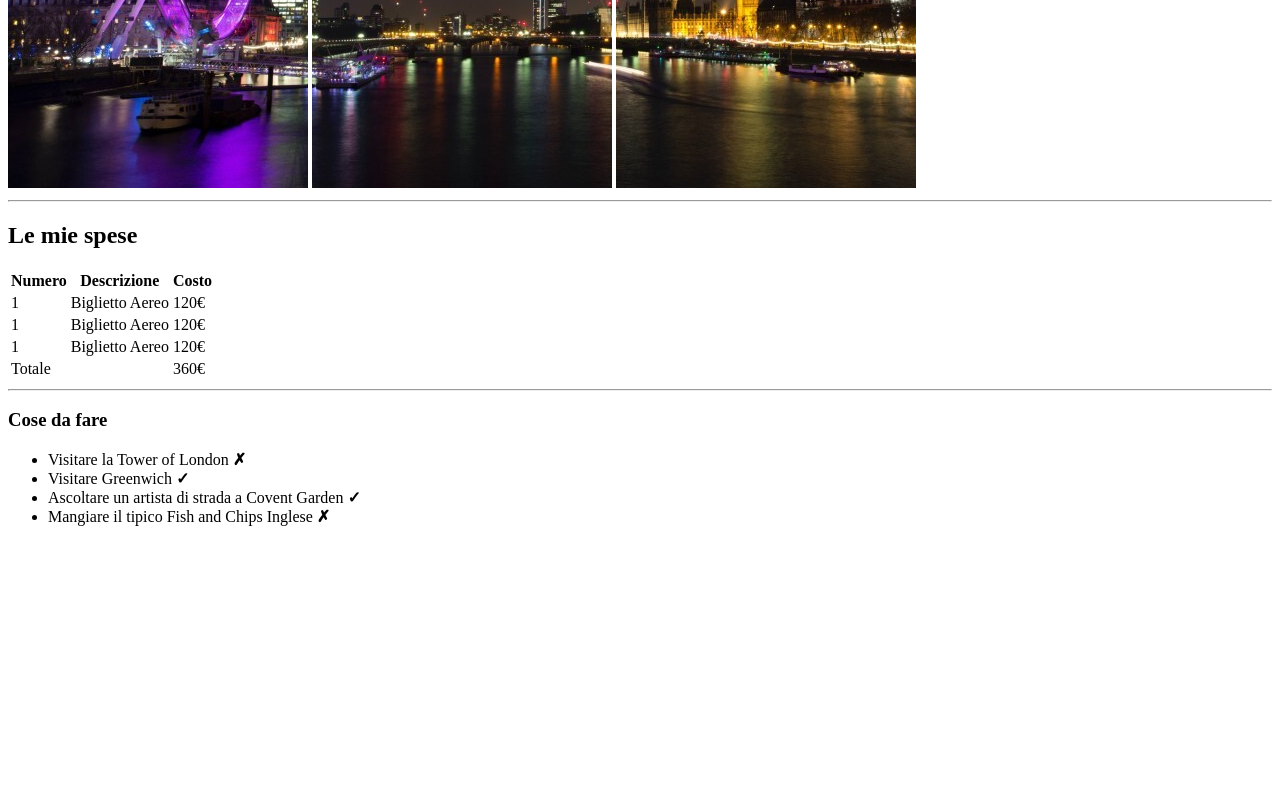
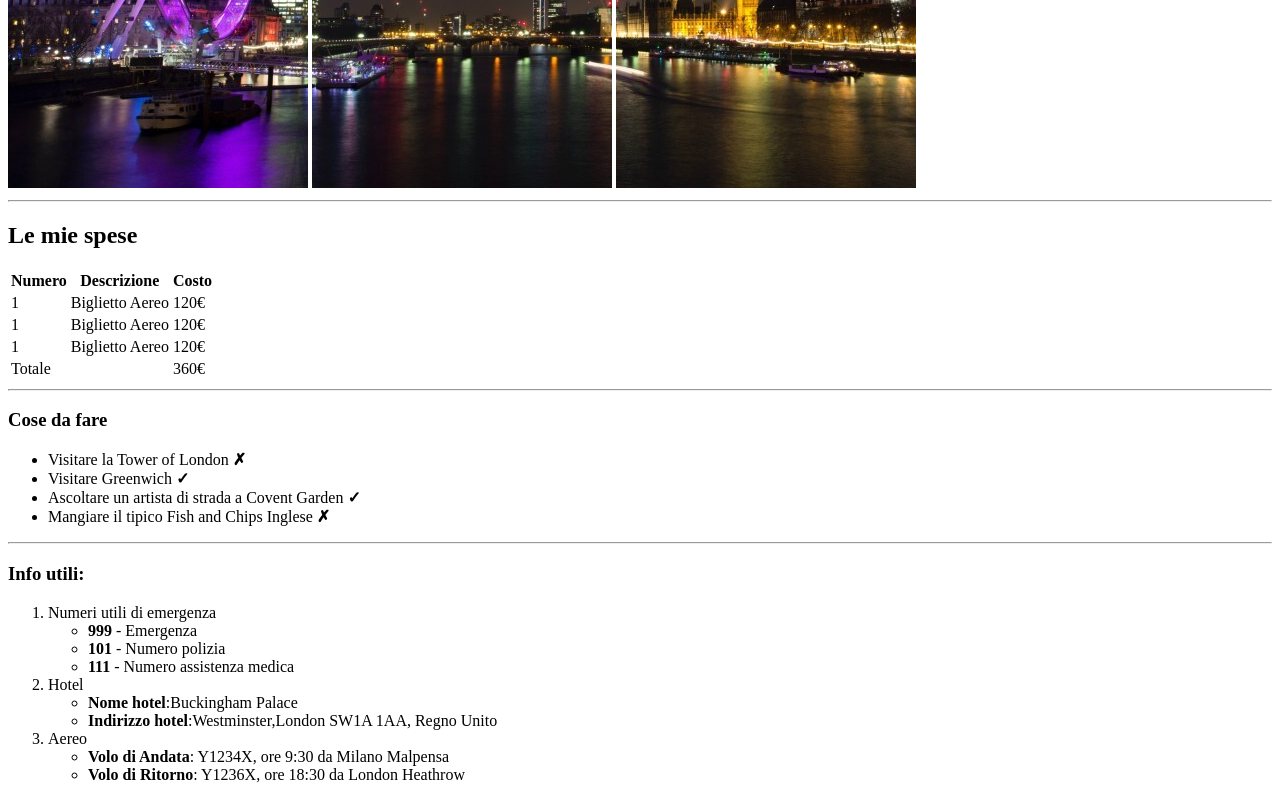
Before and after one commit to sgraziola/html-london-trip, a plain HTML site: page index.html in a window 1280 px wide. Shown: the part 492-1292 px from the top of the page. Before the commit the page ends 1034 px from the top, so only its background shows below. Drawn offline with Linux system fonts and the light colour scheme.

Commit message:
london trip info utili commit

```diff
--- a/index.html
+++ b/index.html
@@ -66,6 +66,36 @@
         </ul>
     </section>
 <!-- fine To-do list -->
+<!-- inizio informazioni utili -->
+    <hr>
+    <section>
+        <h3>Info utili:</h3>
+        <ol>
+            <li>
+                Numeri utili di emergenza
+                <ul>
+                    <li><strong>999</strong> - Emergenza</li>
+                    <li><strong>101</strong> - Numero polizia</li>
+                    <li><strong>111</strong> - Numero assistenza medica</li>
+                </ul>
+            </li>
+            <li>
+                Hotel
+                <ul>
+                    <li><strong>Nome hotel</strong>:Buckingham Palace</li>
+                    <li><strong>Indirizzo hotel</strong>:Westminster,London SW1A 1AA, Regno Unito</li>
+                </ul>
+            </li>
+            <li>
+                Aereo
+                <ul>
+                    <li><strong>Volo di Andata</strong>: Y1234X, ore 9:30 da Milano Malpensa</li>
+                    <li><strong>Volo di Ritorno</strong>: Y1236X, ore 18:30 da London Heathrow</li>
+                </ul>
+            </li>
+        </ol>
+    </section>
+<!-- fine informazioni utili -->
 
 </body>
 </html>
```
